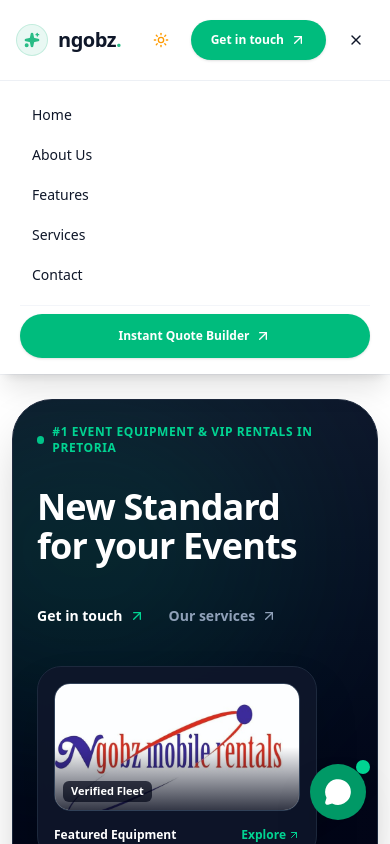
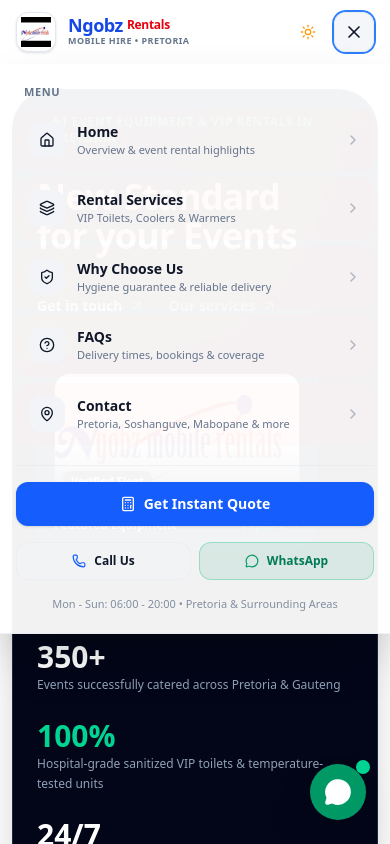
Before and after one commit to reeperx/ngobz-mobile, a Next.js app: page / in a window 390 px wide. Both pictures are taken after a click on the button 356 px from the left and 40 px from the top of the page. Shown: the top 844 px of the page. Built offline with nearby package versions, Linux system fonts and the light colour scheme.

Commit message:
feat(ui): responsive mobile navbar drawer & typescript fixes

```diff
--- a/app/globals.css
+++ b/app/globals.css
@@ -8,19 +8,19 @@
     --card-foreground: 222 47% 11%;
     --popover: 0 0% 100%;
     --popover-foreground: 222 47% 11%;
-    --primary: 158 64% 45%;
+    --primary: 224 76% 48%; /* Ngobz Royal Blue */
     --primary-foreground: 0 0% 100%;
-    --secondary: 150 20% 96%;
-    --secondary-foreground: 158 64% 20%;
-    --muted: 210 20% 96%;
+    --secondary: 215 30% 96%;
+    --secondary-foreground: 224 76% 35%;
+    --muted: 215 25% 96%;
     --muted-foreground: 215 16% 47%;
-    --accent: 158 64% 96%;
-    --accent-foreground: 158 64% 30%;
+    --accent: 0 84% 96%; /* Ngobz Crimson Tint */
+    --accent-foreground: 0 72% 51%; /* Ngobz Red */
     --destructive: 0 84% 60%;
     --destructive-foreground: 210 40% 98%;
     --border: 214 32% 91%;
     --input: 214 32% 91%;
-    --ring: 158 64% 45%;
+    --ring: 224 76% 48%;
     --radius: 1.5rem;
   }
 
@@ -31,19 +31,19 @@
     --card-foreground: 210 40% 98%;
     --popover: 224 71% 7%;
     --popover-foreground: 210 40% 98%;
-    --primary: 158 64% 45%;
+    --primary: 224 85% 60%; /* Ngobz Vibrant Blue in dark mode */
     --primary-foreground: 0 0% 100%;
-    --secondary: 158 30% 14%;
-    --secondary-foreground: 158 64% 90%;
+    --secondary: 222 47% 14%;
+    --secondary-foreground: 210 40% 98%;
     --muted: 217 33% 14%;
     --muted-foreground: 215 20% 65%;
-    --accent: 158 64% 15%;
-    --accent-foreground: 158 64% 75%;
+    --accent: 0 70% 16%;
+    --accent-foreground: 0 85% 70%;
     --destructive: 0 63% 31%;
     --destructive-foreground: 210 40% 98%;
     --border: 217 33% 16%;
     --input: 217 33% 16%;
-    --ring: 158 64% 45%;
+    --ring: 224 85% 60%;
   }
 }
 
@@ -67,6 +67,9 @@
   --color-border: hsl(var(--border));
   --color-input: hsl(var(--input));
   --color-ring: hsl(var(--ring));
+  --color-brand-blue: #1d4ed8;
+  --color-brand-red: #dc2626;
+  --color-brand-navy: #1e293b;
 }
 
 html {
--- a/components/header.tsx
+++ b/components/header.tsx
@@ -3,114 +3,324 @@
 import * as React from "react";
 import Image from "next/image";
 import Link from "next/link";
-import { Menu, X, ArrowUpRight, Sparkles } from "lucide-react";
+import { motion, AnimatePresence } from "framer-motion";
+import {
+  Menu,
+  X,
+  ArrowUpRight,
+  Phone,
+  MessageCircle,
+  Home,
+  ShieldCheck,
+  Calculator,
+  HelpCircle,
+  MapPin,
+  ChevronRight,
+  Layers,
+} from "lucide-react";
 import { BUSINESS_INFO } from "@/lib/business-data";
 import { ModeToggle } from "@/components/mode-toggle";
 import { Button } from "@/components/ui/button";
 
+interface NavLinkItem {
+  label: string;
+  href: string;
+  description: string;
+  icon: React.ElementType;
+}
+
+// Content sections only - "Get Quote" is reserved strictly for the dedicated CTA button
+const NAV_LINKS: NavLinkItem[] = [
+  {
+    label: "Home",
+    href: "#home",
+    description: "Overview & event rental highlights",
+    icon: Home,
+  },
+  {
+    label: "Rental Services",
+    href: "#services",
+    description: "VIP Toilets, Coolers & Warmers",
+    icon: Layers,
+  },
+  {
+    label: "Why Choose Us",
+    href: "#features",
+    description: "Hygiene guarantee & reliable delivery",
+    icon: ShieldCheck,
+  },
+  {
+    label: "FAQs",
+    href: "#faq",
+    description: "Delivery times, bookings & coverage",
+    icon: HelpCircle,
+  },
+  {
+    label: "Contact",
+    href: "#contact",
+    description: "Pretoria, Soshanguve, Mabopane & more",
+    icon: MapPin,
+  },
+];
+
 export function Header() {
   const [menuOpen, setMenuOpen] = React.useState(false);
+  const [scrolled, setScrolled] = React.useState(false);
 
-  const navLinks = [
-    { label: "Home", href: "#home" },
-    { label: "About Us", href: "#about" },
-    { label: "Features", href: "#features" },
-    { label: "Services", href: "#services" },
-    { label: "Contact", href: "#contact" },
-  ];
+  // Track scroll position for subtle glassmorphism elevation
+  React.useEffect(() => {
+    const handleScroll = () => {
+      setScrolled(window.scrollY > 10);
+    };
+    window.addEventListener("scroll", handleScroll, { passive: true });
+    return () => window.removeEventListener("scroll", handleScroll);
+  }, []);
+
+  // Lock body scroll when mobile/tablet menu is open
+  React.useEffect(() => {
+    if (menuOpen) {
+      document.body.style.overflow = "hidden";
+    } else {
+      document.body.style.overflow = "";
+    }
+    return () => {
+      document.body.style.overflow = "";
+    };
+  }, [menuOpen]);
+
+  // Close menu on ESC key
+  React.useEffect(() => {
+    const handleKeyDown = (e: KeyboardEvent) => {
+      if (e.key === "Escape" && menuOpen) {
+        setMenuOpen(false);
+      }
+    };
+    window.addEventListener("keydown", handleKeyDown);
+    return () => window.removeEventListener("keydown", handleKeyDown);
+  }, [menuOpen]);
+
+  // Close menu if viewport expands to desktop
+  React.useEffect(() => {
+    const handleResize = () => {
+      if (window.innerWidth >= 1024 && menuOpen) {
+        setMenuOpen(false);
+      }
+    };
+    window.addEventListener("resize", handleResize);
+    return () => window.removeEventListener("resize", handleResize);
+  }, [menuOpen]);
+
+  const handleNavClick = (href: string) => {
+    setMenuOpen(false);
+    if (href.startsWith("#")) {
+      const id = href.replace("#", "");
+      const element = document.getElementById(id);
+      if (element) {
+        element.scrollIntoView({ behavior: "smooth" });
+      }
+    }
+  };
+
+  const whatsappHref = `https://wa.me/${BUSINESS_INFO.whatsappNumber}?text=${encodeURIComponent(
+    "Hi Ngobz Mobile Rentals, I would like to inquire about event equipment rental in Pretoria."
+  )}`;
 
   return (
-    <header className="sticky top-0 z-50 w-full bg-background/80 backdrop-blur-xl border-b border-border/40 transition-all">
-      <div className="mx-auto flex h-20 max-w-7xl items-center justify-between px-4 sm:px-6 lg:px-8">
-        {/* Logo matching reference: leaf/sparkle green icon + brand name */}
-        <Link href="/" className="flex items-center gap-2.5 shrink-0 group whitespace-nowrap">
-          <div className="h-8 w-8 rounded-full bg-primary/10 border border-primary/20 flex items-center justify-center text-primary group-hover:scale-105 transition-transform">
-            <Sparkles className="h-4 w-4 fill-primary" />
+    <header
+      className={`sticky top-0 z-40 w-full transition-all duration-300 ${
+        scrolled
+          ? "bg-background/90 backdrop-blur-xl border-b border-border/60 shadow-sm"
+          : "bg-background/80 backdrop-blur-lg border-b border-border/30"
+      }`}
+    >
+      {/* Top Navbar Container */}
+      <div className="mx-auto flex h-16 sm:h-20 max-w-7xl items-center justify-between px-4 sm:px-6 lg:px-8">
+        {/* Client Brand Logo */}
+        <Link
+          href="/"
+          className="flex items-center gap-3 shrink-0 group select-none whitespace-nowrap"
+          onClick={() => setMenuOpen(false)}
+        >
+          <div className="relative h-10 w-10 sm:h-11 sm:w-11 rounded-xl overflow-hidden bg-white p-1 border border-slate-200 dark:border-slate-800 shadow-sm group-hover:scale-105 transition-transform flex items-center justify-center shrink-0">
+            <Image
+              src={BUSINESS_INFO.logoUrl}
+              alt="Ngobz Mobile Rentals Logo"
+              width={44}
+              height={44}
+              priority
+              className="object-contain w-full h-full"
+            />
           </div>
-          <span className="font-extrabold text-xl tracking-tight text-foreground">
-            ngobz<span className="text-primary font-black">.</span>
+
+          <div className="flex flex-col">
+            <div className="flex items-center gap-1">
+              <span className="font-black text-lg sm:text-xl tracking-tight text-blue-700 dark:text-blue-400 leading-none">
+                Ngobz
               </span>
+              <span className="font-extrabold text-xs sm:text-sm text-red-600 dark:text-red-500 tracking-tight leading-none">
+                Rentals
+              </span>
+            </div>
+            <span className="text-[9px] sm:text-[10px] font-bold tracking-wider text-muted-foreground uppercase">
+              Mobile Hire • Pretoria
+            </span>
+          </div>
         </Link>
 
-        {/* Desktop Navigation */}
-        <nav className="hidden md:flex items-center gap-8 text-sm font-medium text-muted-foreground whitespace-nowrap">
-          {navLinks.map((link) => (
-            <a
+        {/* Desktop Navigation Links (>= 1024px) */}
+        <nav
+          aria-label="Desktop Navigation"
+          className="hidden lg:flex items-center gap-1 xl:gap-2 text-sm font-medium text-muted-foreground whitespace-nowrap"
+        >
+          {NAV_LINKS.map((link) => (
+            <button
               key={link.href}
-              href={link.href}
-              className="transition-colors hover:text-foreground hover:font-semibold"
+              type="button"
+              onClick={() => handleNavClick(link.href)}
+              className="px-3.5 py-2 rounded-lg text-xs xl:text-sm font-semibold text-muted-foreground hover:text-blue-600 dark:hover:text-blue-400 hover:bg-blue-50/60 dark:hover:bg-blue-950/40 transition-all cursor-pointer whitespace-nowrap"
             >
               {link.label}
-            </a>
+            </button>
           ))}
         </nav>
 
-        {/* Right Actions matching reference: Login + Green Pill CTA */}
-        <div className="flex items-center gap-3 sm:gap-4 shrink-0">
+        {/* Right Header Actions */}
+        <div className="flex items-center gap-2 sm:gap-3 shrink-0">
+          {/* Theme Toggle */}
           <ModeToggle />
-          <a
-            href={`tel:${BUSINESS_INFO.phone}`}
-            className="hidden sm:inline-flex text-xs font-semibold text-muted-foreground hover:text-foreground transition-colors px-2 py-1 whitespace-nowrap"
-          >
-            076 707 6120
-          </a>
 
+          {/* Single Dedicated CTA Button on Desktop */}
           <Button
             size="sm"
-            className="rounded-full bg-emerald-500 hover:bg-emerald-600 text-white font-semibold px-5 h-10 shadow-sm text-xs sm:text-sm gap-1.5 cursor-pointer whitespace-nowrap"
-            onClick={() => {
-              const el = document.getElementById("calculator");
-              el?.scrollIntoView({ behavior: "smooth" });
-            }}
+            className="hidden lg:inline-flex rounded-full bg-blue-600 hover:bg-blue-700 dark:bg-blue-500 dark:hover:bg-blue-600 text-white font-semibold px-5 h-10 shadow-sm text-xs sm:text-sm gap-1.5 cursor-pointer whitespace-nowrap"
+            onClick={() => handleNavClick("#calculator")}
           >
-            <span>Get in touch</span>
+            <span>Get Quote</span>
             <ArrowUpRight className="h-4 w-4" />
           </Button>
 
-          {/* Mobile menu toggle */}
-          <Button
-            variant="ghost"
-            size="icon"
-            className="md:hidden h-9 w-9 rounded-full shrink-0"
-            onClick={() => setMenuOpen(!menuOpen)}
-            aria-label="Toggle Navigation"
+          {/* Mobile & Tablet Hamburger Toggle Button (< 1024px) */}
+          <button
+            type="button"
+            className="lg:hidden flex h-10 w-10 items-center justify-center rounded-xl bg-secondary/80 text-foreground border border-border/60 hover:bg-secondary active:scale-95 transition-all cursor-pointer focus:outline-none focus:ring-2 focus:ring-blue-500 shrink-0"
+            onClick={() => setMenuOpen((prev) => !prev)}
+            aria-label={menuOpen ? "Close Menu" : "Open Menu"}
+            aria-expanded={menuOpen}
           >
-            {menuOpen ? <X className="h-4 w-4" /> : <Menu className="h-4 w-4" />}
-          </Button>
+            {menuOpen ? (
+              <X className="h-5 w-5 text-foreground" />
+            ) : (
+              <Menu className="h-5 w-5 text-foreground" />
+            )}
+          </button>
         </div>
       </div>
 
-      {/* Mobile Drawer */}
+      {/* Mobile & Tablet Drawer Menu */}
+      <AnimatePresence>
         {menuOpen && (
-        <div className="md:hidden border-t border-border/60 bg-background/95 backdrop-blur-2xl px-5 py-4 space-y-3 shadow-xl">
-          <div className="flex flex-col space-y-1">
-            {navLinks.map((link) => (
-              <a
+          <>
+            {/* Backdrop Overlay */}
+            <motion.div
+              initial={{ opacity: 0 }}
+              animate={{ opacity: 1 }}
+              exit={{ opacity: 0 }}
+              transition={{ duration: 0.2 }}
+              onClick={() => setMenuOpen(false)}
+              className="fixed inset-0 top-16 sm:top-20 z-40 bg-black/60 backdrop-blur-xs lg:hidden"
+              aria-hidden="true"
+            />
+
+            {/* Drawer Content Panel */}
+            <motion.div
+              initial={{ opacity: 0, y: -16 }}
+              animate={{ opacity: 1, y: 0 }}
+              exit={{ opacity: 0, y: -16 }}
+              transition={{ type: "spring", damping: 25, stiffness: 280 }}
+              className="fixed top-16 sm:top-20 left-0 right-0 z-50 max-h-[calc(100dvh-4rem)] sm:max-h-[calc(100dvh-5rem)] overflow-y-auto bg-background/95 backdrop-blur-2xl border-b border-border/60 shadow-2xl lg:hidden"
+              role="dialog"
+              aria-modal="true"
+              aria-label="Mobile Navigation Menu"
+            >
+              <div className="px-4 sm:px-6 py-5 sm:py-6 space-y-5 max-w-xl mx-auto">
+                {/* Navigation Links Grid */}
+                <div className="space-y-1">
+                  <div className="px-2 text-[11px] font-bold uppercase tracking-wider text-muted-foreground mb-2">
+                    Menu
+                  </div>
+                  <div className="grid grid-cols-1 sm:grid-cols-2 gap-1.5">
+                    {NAV_LINKS.map((link) => {
+                      const IconComponent = link.icon;
+                      return (
+                        <button
                           key={link.href}
-                href={link.href}
-                onClick={() => setMenuOpen(false)}
-                className="rounded-xl px-3 py-2 text-sm font-medium text-foreground hover:bg-accent transition-colors"
+                          type="button"
+                          onClick={() => handleNavClick(link.href)}
+                          className="w-full flex items-center justify-between p-3 rounded-xl bg-accent/20 sm:bg-transparent hover:bg-blue-50/80 dark:hover:bg-blue-950/40 active:bg-blue-100/80 transition-all text-left group border border-transparent hover:border-blue-500/20 cursor-pointer"
                         >
+                          <div className="flex items-center gap-3 min-w-0">
+                            <div className="h-9 w-9 rounded-xl bg-muted flex items-center justify-center text-foreground group-hover:bg-blue-500/10 group-hover:text-blue-600 transition-colors shrink-0">
+                              <IconComponent className="h-4 w-4" />
+                            </div>
+                            <div className="min-w-0">
+                              <div className="text-sm font-semibold text-foreground group-hover:text-blue-600 dark:group-hover:text-blue-400 transition-colors truncate">
                                 {link.label}
-              </a>
-            ))}
+                              </div>
+                              <div className="text-[11px] text-muted-foreground truncate">
+                                {link.description}
+                              </div>
+                            </div>
+                          </div>
+                          <ChevronRight className="h-4 w-4 text-muted-foreground/50 group-hover:text-blue-600 group-hover:translate-x-0.5 transition-all shrink-0 ml-2" />
+                        </button>
+                      );
+                    })}
+                  </div>
                 </div>
 
-          <div className="pt-2 border-t border-border/40 flex flex-col gap-2">
+                {/* Unified Bottom Actions in Drawer */}
+                <div className="pt-4 border-t border-border/50 space-y-3">
+                  {/* Dedicated Primary Quote CTA */}
                   <Button
-              className="w-full rounded-full bg-emerald-500 hover:bg-emerald-600 text-white font-semibold h-11 text-xs gap-1.5"
-              onClick={() => {
-                setMenuOpen(false);
-                const el = document.getElementById("calculator");
-                el?.scrollIntoView({ behavior: "smooth" });
-              }}
+                    size="lg"
+                    className="w-full rounded-xl bg-blue-600 hover:bg-blue-700 text-white font-semibold h-11 text-sm gap-2 shadow-sm"
+                    onClick={() => handleNavClick("#calculator")}
                   >
-              <span>Instant Quote Builder</span>
-              <ArrowUpRight className="h-4 w-4" />
+                    <Calculator className="h-4 w-4" />
+                    <span>Get Instant Quote</span>
                   </Button>
+
+                  {/* Direct Contact Links */}
+                  <div className="grid grid-cols-2 gap-2 pt-1">
+                    <a
+                      href={`tel:${BUSINESS_INFO.phone}`}
+                      className="flex items-center justify-center gap-2 p-2.5 rounded-xl bg-muted/60 hover:bg-muted border border-border/40 text-xs font-semibold text-foreground transition-colors"
+                    >
+                      <Phone className="h-3.5 w-3.5 text-blue-600 dark:text-blue-400" />
+                      <span>Call Us</span>
+                    </a>
+
+                    <a
+                      href={whatsappHref}
+                      target="_blank"
+                      rel="noopener noreferrer"
+                      className="flex items-center justify-center gap-2 p-2.5 rounded-xl bg-emerald-600/10 hover:bg-emerald-600/20 border border-emerald-500/30 text-xs font-semibold text-emerald-700 dark:text-emerald-400 transition-colors"
+                    >
+                      <MessageCircle className="h-3.5 w-3.5 text-emerald-600" />
+                      <span>WhatsApp</span>
+                    </a>
+                  </div>
+
+                  {/* Operating Hours & Area Note */}
+                  <div className="text-center text-[11px] text-muted-foreground/80 pt-1">
+                    <span>Mon - Sun: 06:00 - 20:00 • Pretoria & Surrounding Areas</span>
                   </div>
                 </div>
+              </div>
+            </motion.div>
+          </>
         )}
+      </AnimatePresence>
     </header>
   );
 }
--- a/components/ui/input.tsx
+++ b/components/ui/input.tsx
@@ -1,8 +1,7 @@
 import * as React from "react";
 import { cn } from "@/lib/utils";
 
-export interface InputProps
-  extends React.InputHTMLAttributes<HTMLInputElement> {}
+export type InputProps = React.InputHTMLAttributes<HTMLInputElement>;
 
 const Input = React.forwardRef<HTMLInputElement, InputProps>(
   ({ className, type, ...props }, ref) => {
--- a/components/ui/textarea.tsx
+++ b/components/ui/textarea.tsx
@@ -1,8 +1,7 @@
 import * as React from "react";
 import { cn } from "@/lib/utils";
 
-export interface TextareaProps
-  extends React.TextareaHTMLAttributes<HTMLTextAreaElement> {}
+export type TextareaProps = React.TextareaHTMLAttributes<HTMLTextAreaElement>;
 
 const Textarea = React.forwardRef<HTMLTextAreaElement, TextareaProps>(
   ({ className, ...props }, ref) => {
```
Also changed, not shown: 1 other file (tests, documents, lock files or other folders). Lines whose indentation alone changed are shown as unchanged.
